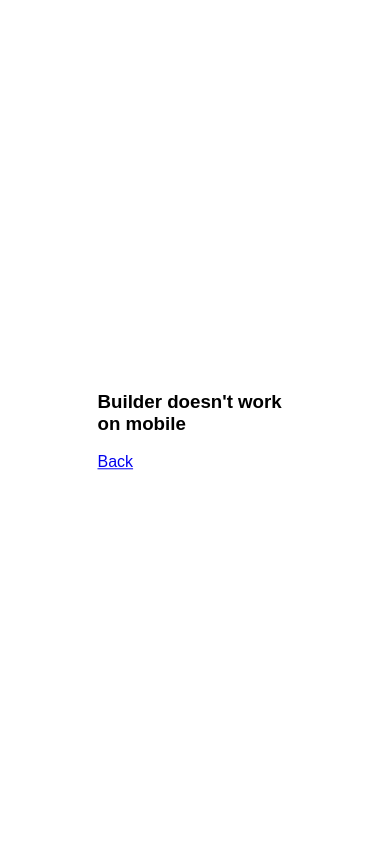
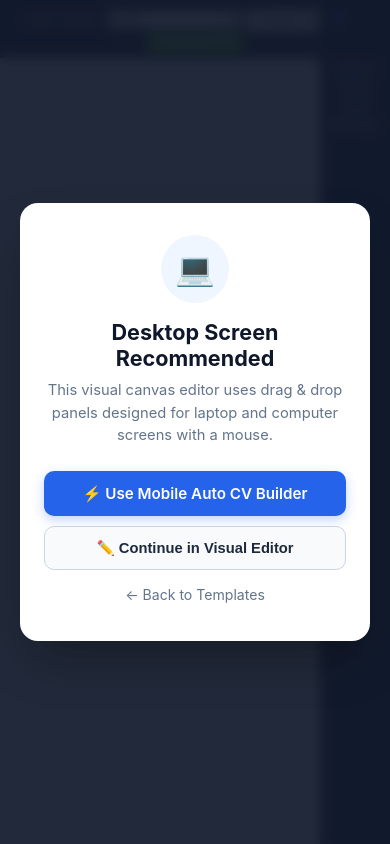
Before and after one commit to wuba21/Django-online-Job-Portal-system, a Django app: template templates/resumes/builder.html in a window 390 px wide. Run offline with Django 3.2, Linux system fonts and the light colour scheme; the template is opened without the code that fills it, so the values that code supplies are empty; parts of the project's set-up code (start-up, migrations or seed data) failed here and were passed over.

Commit message:
Enhance resume builder on mobile: replace hard block with desktop recommendation and options to use Auto CV Builder or continue in editor

```diff
--- a/static/js/custom-builder.js
+++ b/static/js/custom-builder.js
@@ -224,7 +224,7 @@
     }
     if ($(window).width() <= 768) {
         $('#loadingMessage').css('display', 'none');
-        $('#mobileAlert').css('display', 'block');
+        $('#mobileAlert').css('display', 'flex');
     }
     // End Change template
 
--- a/templates/resumes/builder.html
+++ b/templates/resumes/builder.html
@@ -28,13 +28,40 @@
     </style>
 </head>
 
-<body>
-<div id="mobileAlert">
-    <div class="message">
-        <h3>Builder doesn't work on mobile</h3>
-        <a href="{% url 'resume_cv:templates' %}">Back</a>
+<div id="mobileAlert" style="display: none; position: fixed; top: 0; left: 0; width: 100%; height: 100%; background: rgba(15, 23, 42, 0.92); z-index: 999999; backdrop-filter: blur(6px); -webkit-backdrop-filter: blur(6px); align-items: center; justify-content: center; padding: 20px; box-sizing: border-box;">
+    <div style="background: #ffffff; border-radius: 18px; padding: 32px 24px; max-width: 440px; width: 100%; text-align: center; box-shadow: 0 25px 50px -12px rgba(0, 0, 0, 0.35); font-family: -apple-system, BlinkMacSystemFont, 'Segoe UI', Roboto, Helvetica, Arial, sans-serif;">
+        <div style="width: 68px; height: 68px; border-radius: 50%; background: #eff6ff; color: #2563eb; display: inline-flex; align-items: center; justify-content: center; font-size: 32px; margin-bottom: 16px;">
+            💻
+        </div>
+        <h3 style="font-size: 1.35rem; font-weight: 700; color: #0f172a; margin: 0 0 8px 0;">
+            Desktop Screen Recommended
+        </h3>
+        <p style="color: #64748b; font-size: 0.92rem; line-height: 1.55; margin: 0 0 24px 0;">
+            This visual canvas editor uses drag & drop panels designed for laptop and computer screens with a mouse.
+        </p>
+
+        <div style="display: flex; flex-direction: column; gap: 10px;">
+            <a href="{% url 'resume_cv:auto_builder' %}" style="background: #2563eb; color: #ffffff; padding: 13px 18px; border-radius: 10px; font-weight: 600; font-size: 0.95rem; text-decoration: none; display: flex; align-items: center; justify-content: center; gap: 8px; box-shadow: 0 4px 12px rgba(37, 99, 235, 0.28);">
+                ⚡ Use Mobile Auto CV Builder
+            </a>
+            <button type="button" onclick="continueOnMobile()" style="background: #f8fafc; color: #1e293b; border: 1px solid #cbd5e1; padding: 12px 18px; border-radius: 10px; font-weight: 600; font-size: 0.92rem; cursor: pointer; transition: background 0.2s ease;">
+                ✏️ Continue in Visual Editor
+            </button>
+            <a href="{% url 'resume_cv:templates' %}" style="color: #64748b; font-size: 0.88rem; text-decoration: none; padding: 6px 0;">
+                &larr; Back to Templates
+            </a>
+        </div>
     </div>
 </div>
+
+<script>
+    function continueOnMobile() {
+        var alertEl = document.getElementById('mobileAlert');
+        var loadingEl = document.getElementById('loadingMessage');
+        if (alertEl) alertEl.style.display = 'none';
+        if (loadingEl) loadingEl.style.display = 'none';
+    }
+</script>
 <!-- The Modal -->
 <div id="myModal" class="modal">
     <!-- Modal content -->
```
